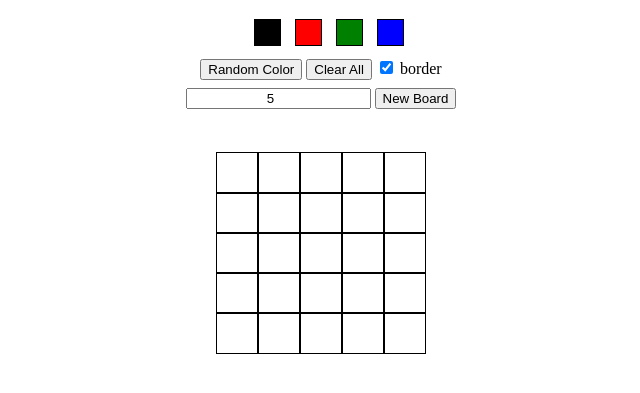
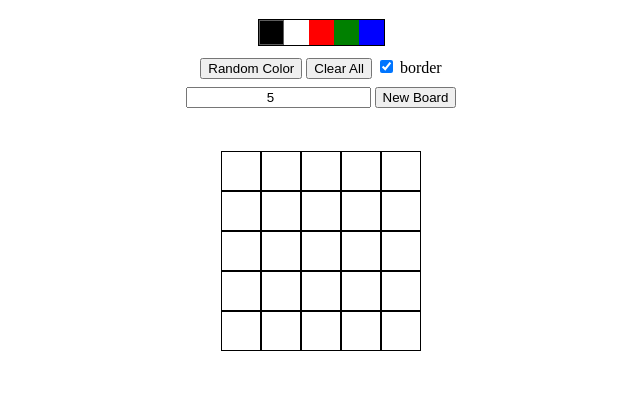
Before and after one commit to WillMV/Pixel-Art, a plain HTML site: page index.html in a window 1280 px wide. Shown: the part 61-454 px from the top of the page, without its empty margins (319-959 px from the left). Drawn offline with Linux system fonts and the light colour scheme.

Commit message:
feat: white button

```diff
--- a/index.html
+++ b/index.html
@@ -13,8 +13,9 @@
   <div id="menu">
     <h1 id="title">Pixel Art</h1>
 
-    <div id="color-palette">
+    <div id="color-palette" class="border">
       <div class="color selected"></div>
+      <div class="color"></div>
       <div class="color"></div>
       <div class="color"></div>
       <div class="color"></div>
--- a/script.js
+++ b/script.js
@@ -11,9 +11,10 @@ const colorButton = document.getElementById('button-random-color');
 const HEX = [0, 1, 2, 3, 4, 5, 6, 7, 8, 9, 'A', 'B', 'C', 'D', 'E', 'F'];
 
 color[0].style.backgroundColor = 'black';
-color[1].style.backgroundColor = 'red';
-color[2].style.backgroundColor = 'green';
-color[3].style.backgroundColor = 'blue';
+color[1].style.backgroundColor = 'white';
+color[2].style.backgroundColor = 'red';
+color[3].style.backgroundColor = 'green';
+color[4].style.backgroundColor = 'blue';
 
 let isMousePressed = false
 
@@ -72,7 +73,6 @@ function createPixel(column) {
   for (let index = 0; index < input.value; index++) {
     const div = document.createElement('div');
     div.className = className;
-    // div.draggable = false
     column.appendChild(div);
   }
 }
@@ -120,7 +120,7 @@ function selectColor() {
 
 function colorGenerator() {
   const setPalette = [];
-  for (let index = 1; index < color.length; index += 1) {
+  for (let index = 2; index < color.length; index += 1) {
     color[index].style.backgroundColor = selectColor();
     setPalette[index - 1] = color[index].style.backgroundColor;
   }
--- a/style.css
+++ b/style.css
@@ -4,22 +4,28 @@
   -webkit-user-select: none;
   -ms-user-select: none;
   user-select: none;
-
+  box-sizing: border-box;
 }
 
 #color-palette {
-  display: inline;
-  height: 25px;
-  width: 150px;
-  margin-left: 25px;
+  justify-content: space-evenly;
+  display: inline-flex;
+}
+
+.selected {
+  border: 1px solid rgb(94, 94, 94);
 }
 
 .color {
   display: inline-block;
-  border: 1px solid black;
   height: 25px;
   width: 25px;
-  margin-right: 10px;
+}
+
+.color:hover {
+  height: 25px;
+  width: 25px;
+  border: 1px solid rgb(94, 94, 94);
 }
 
 .pixel {
```
